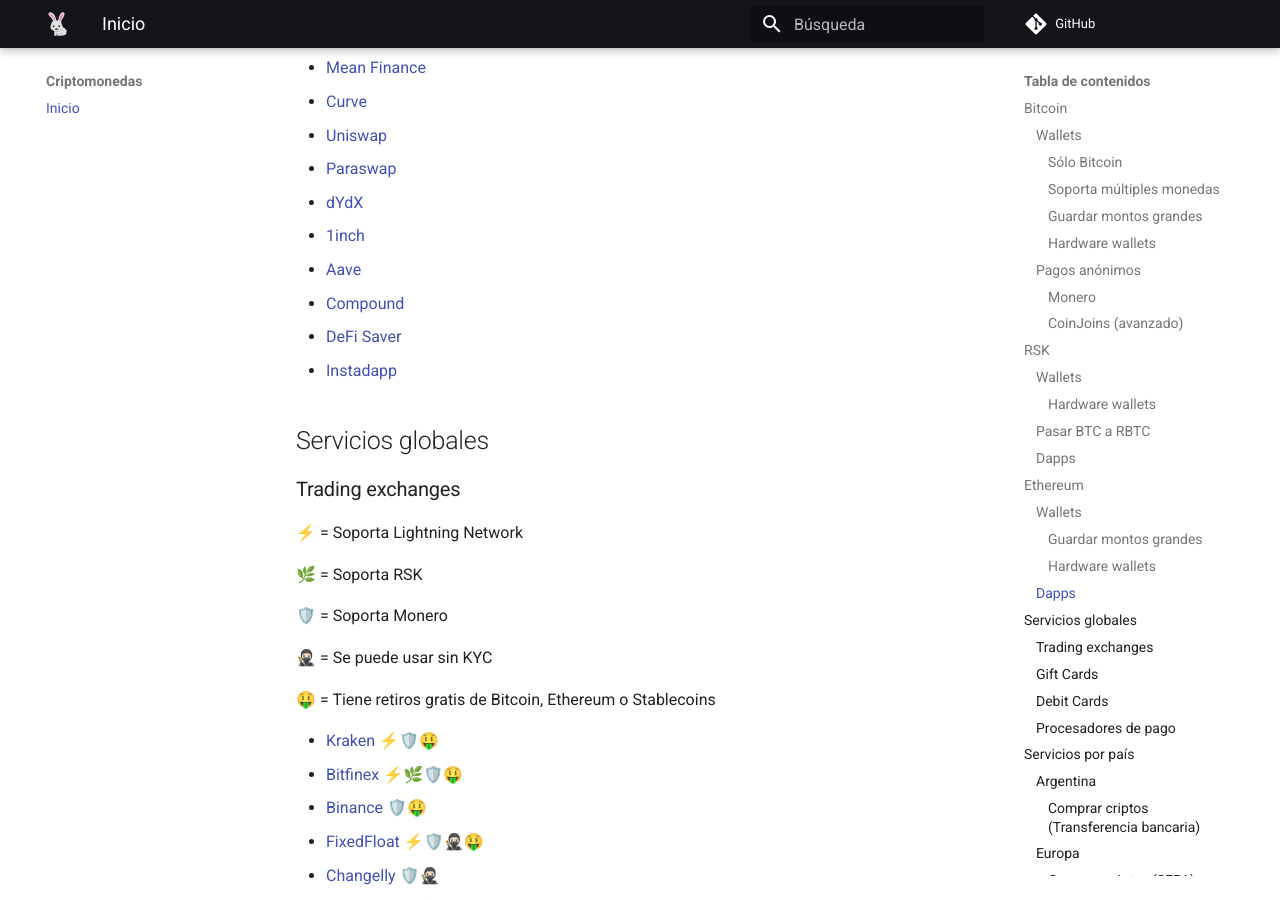
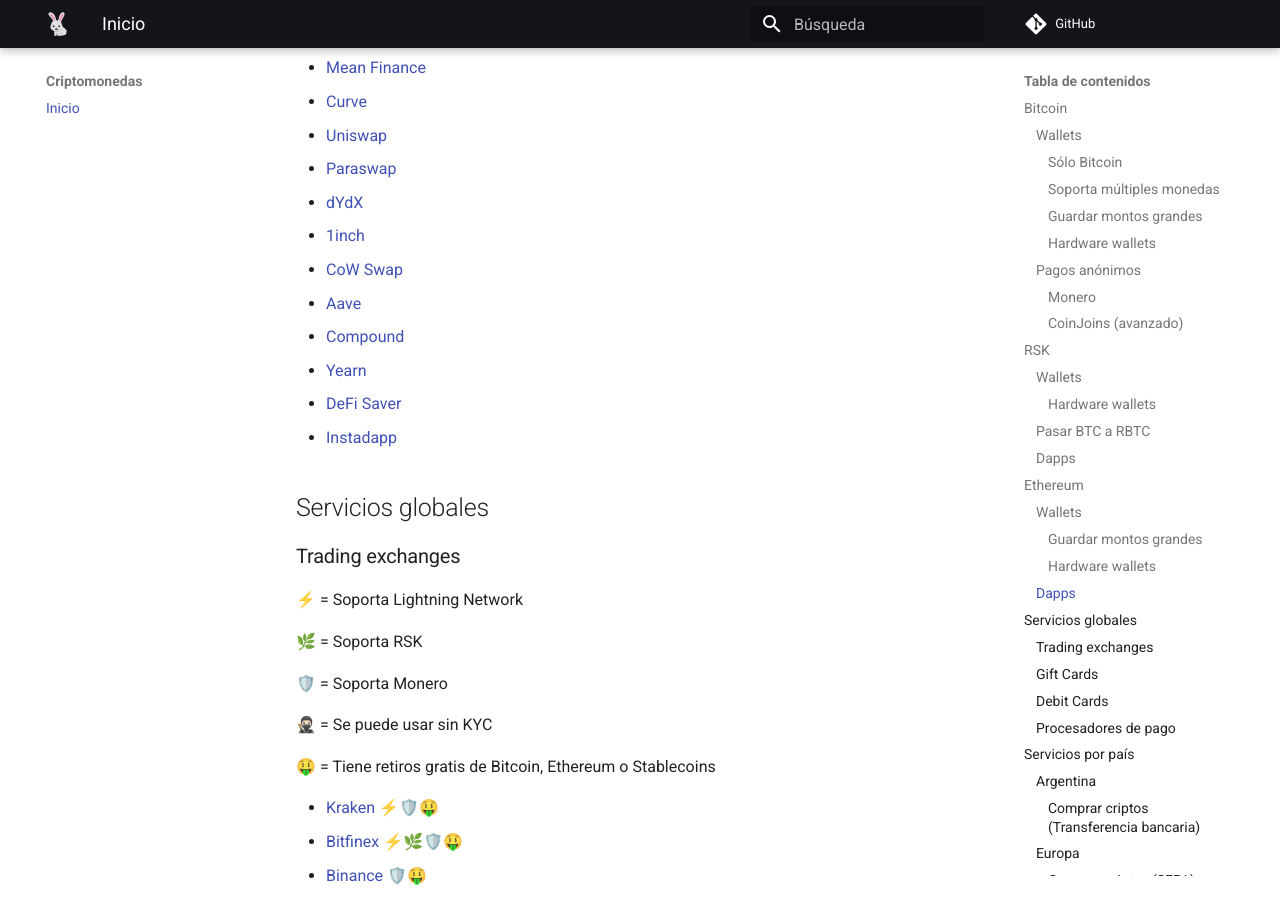
Before and after one commit to anomalouscode/wiki, an MkDocs documentation site: the page built from docs/criptomonedas/index.md, in a window 1280 px wide and 900 px high, scrolled down 4525 px. Built offline with MkDocs 1.6.1 and Material for MkDocs 9.7.7, drawn with Linux system fonts in a browser that asks for light colours; comment, search, counter and statistics services are not loaded.

Commit message:
Update index.md

```diff
--- a/docs/criptomonedas/index.md
+++ b/docs/criptomonedas/index.md
@@ -167,8 +167,10 @@
 - [Paraswap](https://app.paraswap.io/)
 - [dYdX](https://trade.dydx.exchange/)
 - [1inch](https://app.1inch.io/)
+- [CoW Swap](https://swap.cow.fi/)
 - [Aave](https://app.aave.com/)
 - [Compound](https://app.compound.finance/)
+- [Yearn](https://yearn.finance/)
 - [DeFi Saver](https://app.defisaver.com/)
 - [Instadapp](https://defi.instadapp.io/)
 
```
